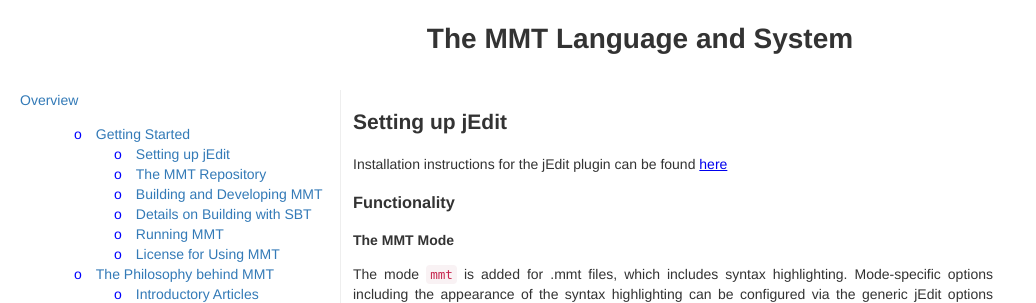
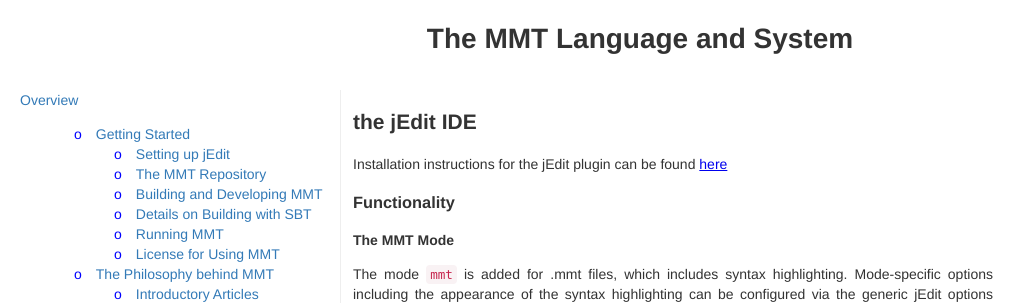
Before and after one commit to UniFormal/uniformal.github.io, a Jekyll site: the page built from doc/applications/jedit.md, in a window 1280 px wide. Shown: the top 303 px of the page, without its empty margins (0-1036 px from the left). Built offline with Jekyll 4.4.1, drawn with Linux system fonts in a browser that asks for light colours.

Commit message:
Update title of one of the jEdit pages

```diff
--- a/doc/applications/jedit.md
+++ b/doc/applications/jedit.md
@@ -1,6 +1,6 @@
 ---
 layout: doc
-title: Setting up jEdit
+title: the jEdit IDE
 ---
 
 
```
